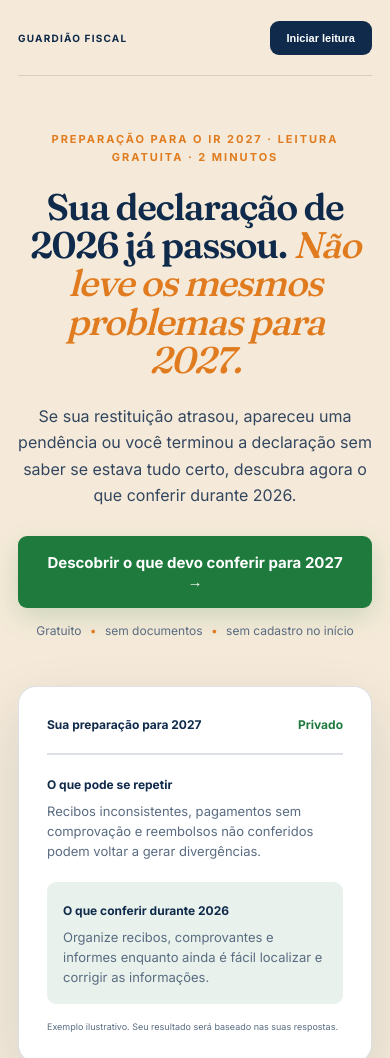
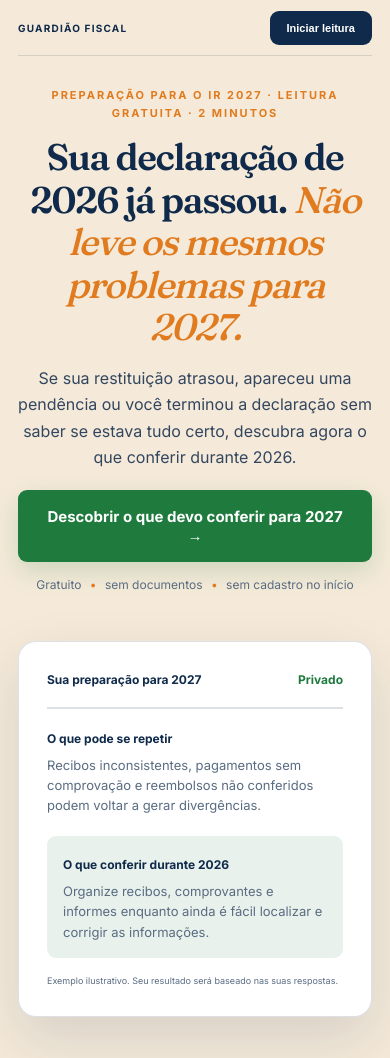
Before and after one commit to warleymarinho7-prog/guardiao-fiscal-quiz, a plain HTML site: page index.html in a window 390 px wide. Shown: the top 1058 px of the page. Drawn offline with nearby package versions, Linux system fonts and the light colour scheme.

Commit message:
Update index.html

```diff
--- a/index.html
+++ b/index.html
@@ -332,12 +332,13 @@ h1 { font-size:clamp(40px,5.5vw,68px); max-width:680px; margin:0 0 24px; line-he
 .disclaimer { display:block; }
 @media(max-width:760px) {
   .hero { padding:0 18px 62px; }
-  .hero-nav { margin-bottom:50px; }
+  .hero-nav { height:56px; margin-bottom:26px; }
   .hero-grid,.mechanism { grid-template-columns:1fr; gap:46px; }
   .hero-copy { text-align:center; }
   .hero-sub { margin-left:auto; margin-right:auto; }
-  h1 { font-size:42px; }
-  .hero-sub { font-size:16px; }
+  .hero-eyebrow { margin-bottom:14px; }
+  h1 { font-size:36px; margin-bottom:16px; line-height:1.15; }
+  .hero-sub { font-size:16px; margin-bottom:20px; }
   .preview-card { transform:none; }
   .proof-strip { gap:12px; }
   .proof-item { display:block; text-align:center; }
```
